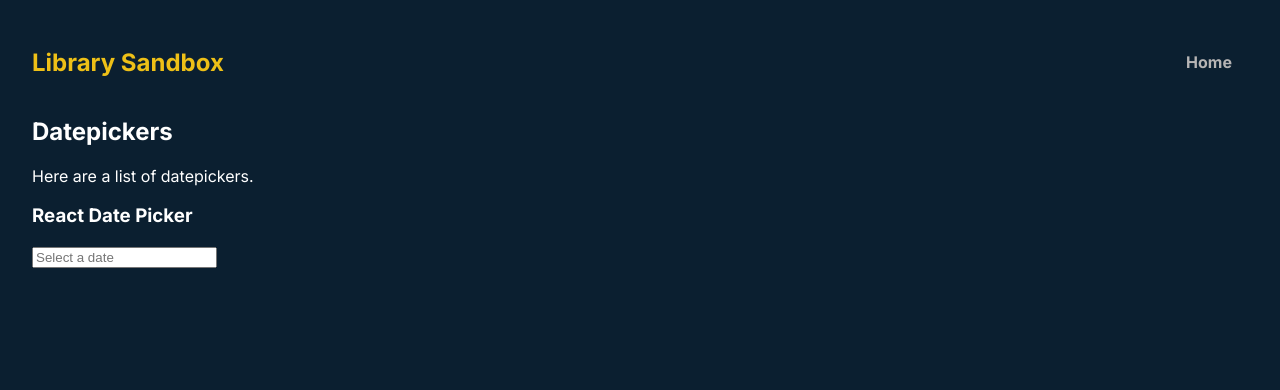
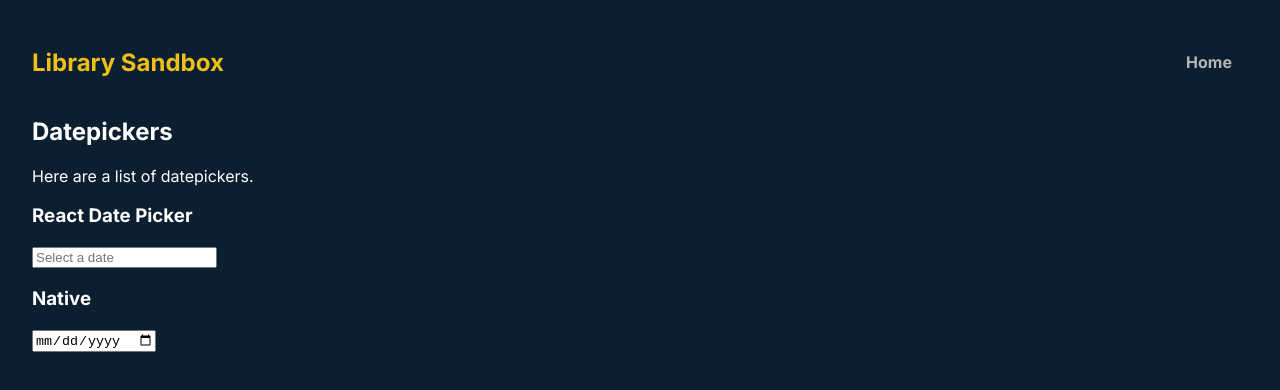
Before and after one commit to WesloTheWeb/Library-sandbox, a Next.js app: page /datePickers in a window 1280 px wide. Shown: the top 390 px of the page. Built offline with nearby package versions, Linux system fonts and the light colour scheme.

Commit message:
Added native html date picker

```diff
--- a/src/app/datePickers/page.js
+++ b/src/app/datePickers/page.js
@@ -1,5 +1,6 @@
 'use client'
 
+import DateInput from "@/components/DatePickers/DateInput";
 import ReactDatePicker from "@/components/ReactDatePicker/ReactDatePicker";
 
 export default function DatePickerPage() {
@@ -15,6 +16,8 @@ export default function DatePickerPage() {
             <section>
                 <h3>React Date Picker</h3>
                 <ReactDatePicker />
+                <h3>Native</h3>
+                <DateInput />
             </section>
         </>
     );
--- /dev/null
+++ b/src/components/DatePickers/DateInput.jsx
@@ -0,0 +1,53 @@
+'use client';
+import React, { useState, useRef, useEffect } from 'react';
+
+const DateInput = () => {
+  const inputRef = useRef(null);
+  const [inputValue, setInputValue] = useState('');
+  const [errorMessage, setErrorMessage] = useState('');
+
+  useEffect(() => {
+    const inputElement = inputRef.current;
+
+    const handleNativeInput = (event) => {
+      const newValue = event.target.value;
+      setInputValue(newValue);
+
+      // Validate date here if needed
+      if (isValidDate(newValue)) {
+        setErrorMessage('');
+      } else {
+        setErrorMessage('Invalid date');
+      }
+    };
+
+    if (inputElement) {
+      inputElement.addEventListener('input', handleNativeInput);
+    }
+
+    return () => {
+      if (inputElement) {
+        inputElement.removeEventListener('input', handleNativeInput);
+      }
+    };
+  }, []);
+
+  const isValidDate = (dateString) => {
+    // Implement your date validation logic here
+    return dateString === '' || !isNaN(Date.parse(dateString));
+  };
+
+  return (
+    <div>
+      <input
+        ref={inputRef}
+        type="date"
+        value={inputValue}
+        onChange={(e) => setInputValue(e.target.value)}
+      />
+      {errorMessage && <p>{errorMessage}</p>}
+    </div>
+  );
+};
+
+export default DateInput;
```
